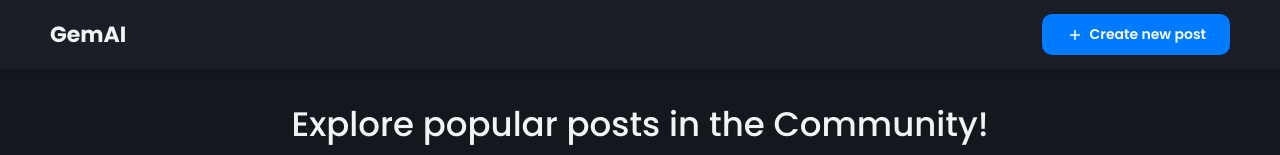
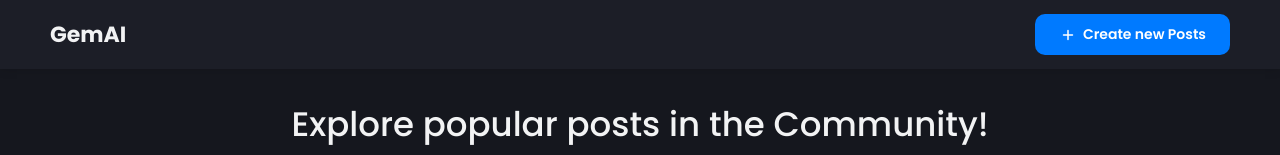
Before and after one commit to Snehal456/AI_Image_Generation_app, a React (Create React App) app in the folder client/: page / in a window 1280 px wide. Shown: the top 155 px of the page. Built offline with nearby package versions, Linux system fonts and the light colour scheme; no server answers.

Commit message:
Update Navbar.jsx

```diff
--- a/client/src/components/Navbar.jsx
+++ b/client/src/components/Navbar.jsx
@@ -38,14 +38,14 @@ const Navbar = () => {
       GemAI
       {path[1] === "post" ? (
         <Button
-          text="Explore Posts"
+          text="Go to Posts"
           leftIcon={<WebRounded style={{ fontSize: "18px" }} />}
           onClick={gottoHome}
           type="secondary"
         />
       ) : (
         <Button
-          text="Create new post"
+          text="Create new Posts"
           leftIcon={<AddRounded style={{ fontSize: "18px" }} />}
           onClick={gotoCreatePost}
         />
```
